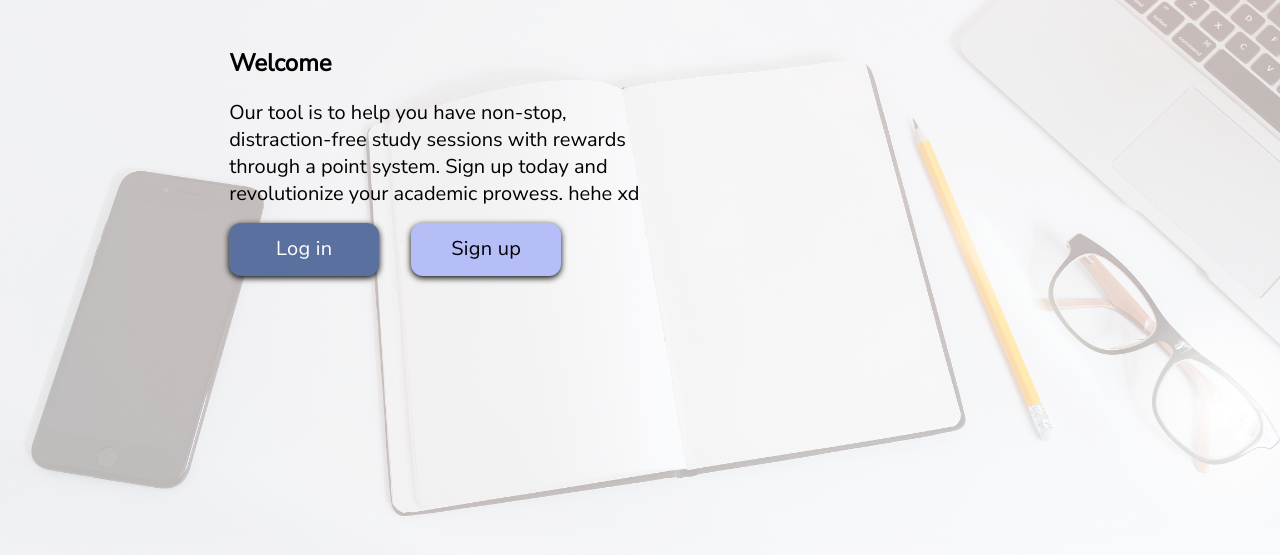
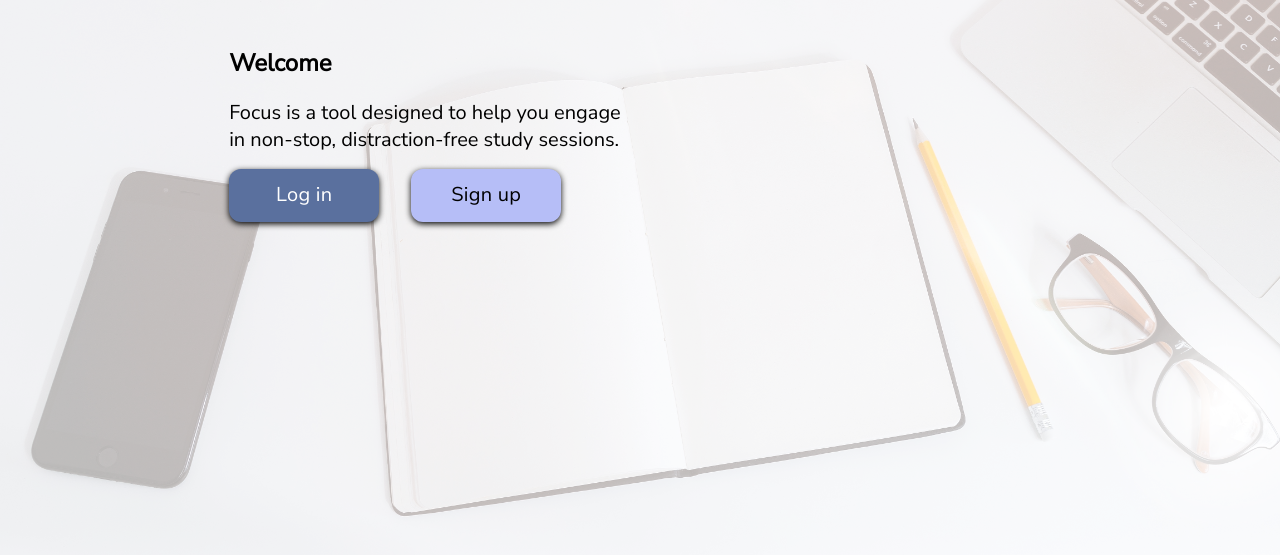
Before and after one commit to Team-3STRIPES/COGS120, a website: page public/views/index.html in a window 1280 px wide. Shown: the part 231-786 px from the top of the page. Drawn offline with Linux system fonts and the light colour scheme; files that its build step writes are made by us from their sources; files whose address does not match are found by name.

Commit message:
no more hehe xd

```diff
--- a/public/views/index.html
+++ b/public/views/index.html
@@ -13,7 +13,7 @@
     </header>
     <div class="container">
       <h2>Welcome</h2>
-      <div class="desc">Our tool is to help you have non-stop, distraction-free study sessions with rewards through a point system. Sign up today and revolutionize your academic prowess. hehe xd
+      <div class="desc">Focus is a tool designed to help you engage in non-stop, distraction-free study sessions.
       </div>
       <div class="buttons">
         <a href="login"><div class="navyblue button">Log in</div></a>
```
